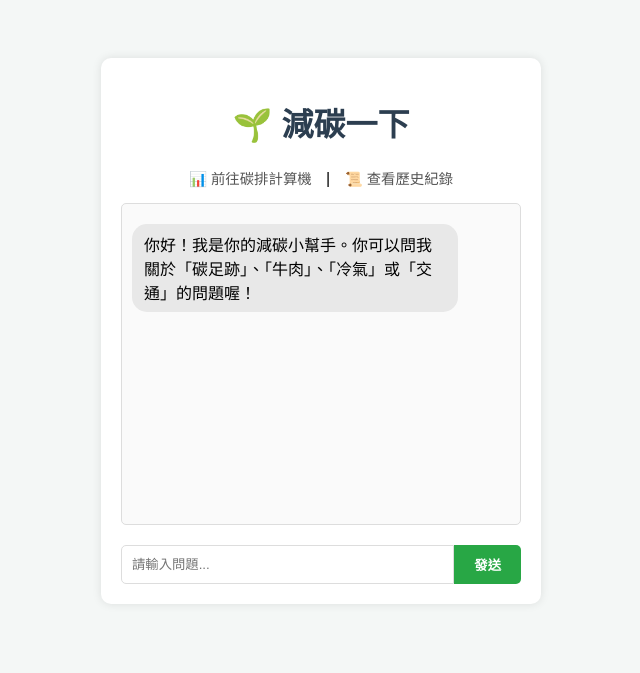
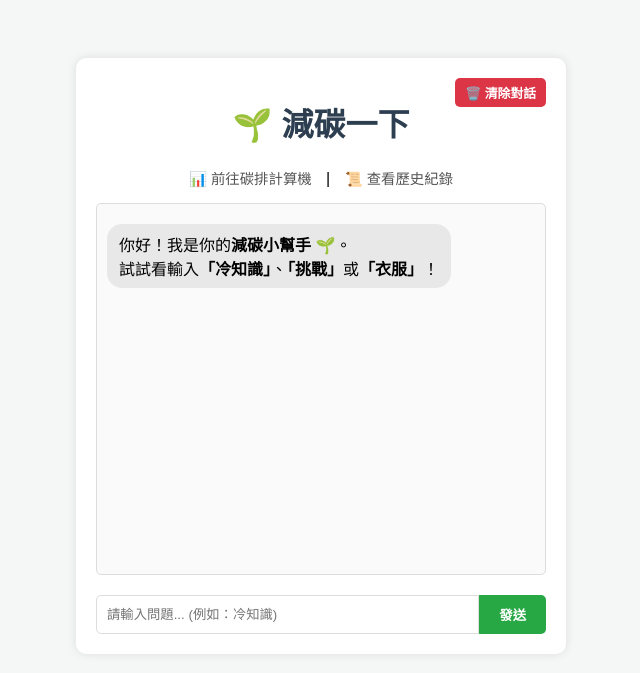
Before and after one commit to Ray9111/Friday-work, a Flask app: page / in a window 1280 px wide. Shown: the top 673 px of the page, without its empty margins (319-959 px from the left). Run offline with Flask 3, Linux system fonts and the light colour scheme.

Commit message:
Add files via upload

```diff
--- a/Friday-work-main/CarbonProject/app.py
+++ b/Friday-work-main/CarbonProject/app.py
@@ -20,15 +20,95 @@ class Record(db.Model):
     transport = db.Column(db.Float)
     total_co2 = db.Column(db.Float)
 
-# === 3. 知識庫與設定 ===
+# === 3. 終極版知識庫 (新增冷知識、挑戰、更多生活議題) ===
 KNOWLEDGE_BASE = {
-    "碳足跡": "碳足跡是指一個活動或產品在其生命週期中，直接或間接產生的溫室氣體排放量。",
-    "牛肉": "牛肉的碳排放量非常高（每公斤約 60 kgCO2e）。建議多選擇雞肉或植物性飲食。",
-    "冷氣": "建議設定在 26-28 度並搭配電扇，每調高 1 度可省電 6%。",
-    "交通": "建議多搭乘捷運、公車，或騎乘 YouBike。",
-    "你好": "你好！我是你的減碳小幫手。你可以問我關於『碳足跡』的問題喔！"
+    # --- 核心觀念 ---
+    "碳足跡": [
+        "👣 <b>碳足跡</b>就是我們在地球上留下的「汙染腳印」。腳印越小，對地球越好！",
+        "你知道嗎？連發送 Email、看 Netflix 都有碳足跡喔！不過了解它是減碳的第一步。",
+        "碳足跡計算了產品從原料、製造、運送到廢棄的所有溫室氣體排放。"
+    ],
+    "SDG": [
+        "🌍 <b>SDG 13 氣候行動</b>：這是聯合國為了因應氣候變遷所訂下的目標。",
+        "SDGs 第 13 項告訴我們要完備減緩調適行動，這也是我們這個網站的設計初衷喔！"
+    ],
+
+    # --- 飲食與浪費 ---
+    "牛肉": [
+        "🥩 <b>少吃牛救地球！</b>生產一公斤牛肉的碳排量，是雞肉的近 10 倍！",
+        "牛是反芻動物，打嗝排放的甲烷是強效溫室氣體。建議每週選一天當「無肉日」。"
+    ],
+    "剩食": [
+        "🍱 <b>吃光光最環保！</b>全球有 1/3 的食物被浪費，這些食物腐爛後會產生大量甲烷。",
+        "吃多少點多少，減少廚餘就是最簡單的減碳行動！"
+    ],
+    "水": [
+        "💧 <b>有水當思無水之苦。</b>處理自來水需要消耗大量電力，所以節水就是節能！",
+        "洗澡改用淋浴代替泡澡，每次可以省下約 50 公升的水喔！"
+    ],
+
+    # --- 能源與數位 ---
+    "冷氣": [
+        "❄️ <b>冷氣省電秘訣：</b>設定 26-28 度 + 電扇，省電又涼快！",
+        "濾網太髒會讓冷氣多耗電 10%，記得兩週洗一次濾網喔！"
+    ],
+    "手機": [
+        "📱 <b>數位碳足跡：</b>滑手機也會排碳！因為數據中心的伺服器 24 小時都在吃電。",
+        "建議調低螢幕亮度、關閉不用的後台程式，延長手機壽命也是減碳的一種。"
+    ],
+    "電腦": [
+        "💻 電腦不用時記得關機，待機模式其實還是在偷偷耗電喔！",
+        "把螢幕亮度調低一點，不僅護眼還能省電減碳。"
+    ],
+
+    # --- 生活與時尚 ---
+    "衣服": [
+        "👕 <b>快時尚的代價：</b>時尚產業的碳排量佔全球 10%！建議多買耐穿的衣服，或選擇二手衣。",
+        "一件棉T恤的製作需要 2700 公升的水（夠一個人喝 2.5 年），請珍惜每一件衣服。"
+    ],
+    "回收": [
+        "♻️ <b>鋁罐回收超讚！</b>回收再製鋁罐所需的能量，只有開採新礦的 5%！",
+        "紙容器（如便當盒）要先沖洗乾淨再回收，不然會汙染其他紙類喔。"
+    ],
+    "交通": [
+        "🚌 <b>多搭大眾運輸！</b>捷運和公車的平均碳排遠低於自己開車。",
+        "如果是短程移動，騎 <b>YouBike</b> 或走路是零碳排的最佳選擇！"
+    ],
+
+    # --- ✨ 新增：趣味互動功能 ---
+    "冷知識": [
+        "🤓 <b>【環保冷知識】</b> 你知道嗎？Google 搜尋一次產生的碳排，大約等於人體體溫產生 0.2 克的 CO2。",
+        "🤓 <b>【環保冷知識】</b> 鯊魚其實是海洋的守護者，牠們維持海洋生態平衡，間接幫助海洋吸收碳排！",
+        "🤓 <b>【環保冷知識】</b> 竹子的吸碳能力是普通樹木的 4 倍！種竹子超環保。",
+        "🤓 <b>【環保冷知識】</b> 發送一封帶附件的 Email，碳排放量約等於開燈 1 小時！"
+    ],
+    "挑戰": [
+        "🔥 <b>【今日減碳挑戰】</b> 試試看今天洗澡時間縮短 2 分鐘！",
+        "🔥 <b>【今日減碳挑戰】</b> 今天午餐試著不拿免洗筷，使用自備餐具。",
+        "🔥 <b>【今日減碳挑戰】</b> 挑戰今天都不喝瓶裝水，只用保溫杯！",
+        "🔥 <b>【今日減碳挑戰】</b> 檢查家裡有沒有沒關的插頭，把它拔掉！"
+    ],
+    "測驗": [
+        "📝 <b>【減碳小測驗】</b> 隨手關燈有幫助嗎？<br>答案：<b>有！</b>積少成多！",
+        "📝 <b>【減碳小測驗】</b> 哪種肉類碳排最高？<br>答案：<b>牛肉</b>。因為牛會排放甲烷。",
+        "📝 <b>【減碳小測驗】</b> 舊衣服直接丟掉好嗎？<br>答案：<b>不好</b>。紡織垃圾很難分解，建議捐贈或改造。"
+    ],
+
+    # --- 基本招呼 ---
+    "你好": [
+        "你好！我是你的<b>減碳小幫手</b> 🌱。<br>試試看輸入<b>「冷知識」</b>、<b>「挑戰」</b>或<b>「衣服」</b>！",
+        "Hi！很高興見到你。今天想來點<b>「冷知識」</b>還是做個<b>「測驗」</b>呢？",
+        "你好呀！讓我們一起為地球降溫吧！💪"
+    ]
 }
-DEFAULT_REPLIES = ["這個問題我還在學習中，要不要問問關於『節能』的方法？", "建議參考環保署資料，或者我們可以聊聊飲食減碳？"]
+
+DEFAULT_REPLIES = [
+    "🤔 這個問題考倒我了... 試試看輸入<b>「冷知識」</b>來聽聽有趣的事？",
+    "我還在學習中。不過你可以輸入<b>「挑戰」</b>來領取今天的環保任務！",
+    "關於這點我不太確定，但你可以問我關於<b>「衣服」</b>或<b>「手機」</b>的環保知識喔！",
+    "您可以試著問我：「什麼是SDG？」或是「吃剩食會怎樣？」"
+]
+
 COEFFICIENTS = {"electricity": 0.495, "scooter": 0.046}
 
 # === 4. 網頁路徑 (Routes) ===
@@ -40,10 +120,8 @@ def index():
 def calculator_page():
     return render_template('calculator.html')
 
-# ⚠️ 這裡就是你原本缺少的「歷史紀錄」路徑
 @app.route('/history')
 def history_page():
-    # 撈出最近 10 筆資料
     records = Record.query.order_by(Record.date.desc()).limit(10).all()
     return render_template('history.html', records=records)
 
@@ -53,14 +131,18 @@ def chat():
     user_msg = request.json.get('message', '')
     reply = ""
     found = False
-    for keyword, answer in KNOWLEDGE_BASE.items():
+
+    # 搜尋關鍵字
+    for keyword, answers in KNOWLEDGE_BASE.items():
         if keyword in user_msg:
-            reply = answer
+            reply = random.choice(answers) # 隨機挑選一句回答
             found = True
             break
+
     if not found:
         reply = random.choice(DEFAULT_REPLIES)
-    time.sleep(0.5)
+
+    time.sleep(0.5) # 模擬思考
     return jsonify({"reply": reply})
 
 @app.route('/api/calculate', methods=['POST'])
@@ -72,7 +154,7 @@ def calculate_carbon():
         total_emission = (elec * COEFFICIENTS['electricity']) + \
                          (transport_km * COEFFICIENTS['scooter'])
 
-        # 儲存到資料庫
+        # 存入資料庫
         new_record = Record(
             electricity=elec,
             transport=transport_km,
@@ -93,5 +175,5 @@ def calculate_carbon():
 
 if __name__ == '__main__':
     with app.app_context():
-        db.create_all() # 確保資料庫檔案建立
+        db.create_all()
     app.run(debug=True, port=5000)
--- a/Friday-work-main/CarbonProject/templates/index.html
+++ b/Friday-work-main/CarbonProject/templates/index.html
@@ -5,26 +5,49 @@
     <meta name="viewport" content="width=device-width, initial-scale=1.0">
     <title>AI 碳排放資訊站</title>
     <style>
-        /* 這裡直接寫 CSS 樣式，解決讀不到檔案的問題 */
+        /* CSS 樣式區域 */
         body { font-family: "Microsoft JhengHei", Arial, sans-serif; background-color: #f4f7f6; display: flex; justify-content: center; padding-top: 50px; }
-        .container { width: 400px; background: white; padding: 20px; border-radius: 10px; box-shadow: 0 0 10px rgba(0,0,0,0.1); }
+        .container { width: 450px; background: white; padding: 20px; border-radius: 10px; box-shadow: 0 0 10px rgba(0,0,0,0.1); position: relative; }
         h1 { text-align: center; color: #2c3e50; }
-        .chat-box { height: 300px; overflow-y: auto; border: 1px solid #ddd; padding: 10px; margin-bottom: 20px; background: #fafafa; border-radius: 5px; }
-        .message { margin: 10px 0; padding: 8px 12px; border-radius: 15px; max-width: 80%; display: inline-block; }
+
+        /* 聊天視窗樣式 */
+        .chat-box { height: 350px; overflow-y: auto; border: 1px solid #ddd; padding: 10px; margin-bottom: 20px; background: #fafafa; border-radius: 5px; }
+        .message { margin: 10px 0; padding: 8px 12px; border-radius: 15px; max-width: 80%; word-wrap: break-word; }
         .user-message { background-color: #dcf8c6; float: right; clear: both; text-align: left; }
         .bot-message { background-color: #e8e8e8; float: left; clear: both; text-align: left; }
+
+        /* 輸入區樣式 */
         .input-area { display: flex; margin-top: 10px; }
         input { flex: 1; padding: 10px; border: 1px solid #ddd; border-radius: 5px 0 0 5px; outline: none; }
         button { padding: 10px 20px; border: none; background-color: #28a745; color: white; cursor: pointer; border-radius: 0 5px 5px 0; font-weight: bold; }
         button:hover { background-color: #218838; }
+
+        /* 導覽連結 */
         .nav-buttons { text-align: center; margin-bottom: 15px; }
         .nav-buttons a { text-decoration: none; color: #555; margin: 0 10px; font-size: 0.9em; }
         .clearfix::after { content: ""; clear: both; display: table; }
+
+        /* 清除按鈕樣式 */
+        .clear-btn {
+            position: absolute;
+            top: 20px;
+            right: 20px;
+            background-color: #dc3545;
+            color: white;
+            border: none;
+            padding: 5px 10px;
+            border-radius: 5px;
+            font-size: 0.8em;
+            cursor: pointer;
+        }
+        .clear-btn:hover { background-color: #c82333; }
     </style>
 </head>
 <body>
 
     <div class="container">
+        <button onclick="clearHistory()" class="clear-btn">🗑️ 清除對話</button>
+
         <header>
             <h1>🌱 減碳一下</h1>
             <div class="nav-buttons">
@@ -34,18 +57,56 @@
         </header>
 
         <div id="chat-box" class="chat-box clearfix">
-            <div class="message bot-message">
-                你好！我是你的減碳小幫手。你可以問我關於「碳足跡」、「牛肉」、「冷氣」或「交通」的問題喔！
             </div>
-        </div>
 
         <div class="input-area">
-            <input type="text" id="user-input" placeholder="請輸入問題...">
+            <input type="text" id="user-input" placeholder="請輸入問題... (例如：冷知識)">
             <button onclick="sendMessage()">發送</button>
         </div>
     </div>
 
     <script>
+        // === 1. 初始化：網頁一打開就執行這裡 ===
+        window.onload = function() {
+            loadChatHistory();
+        };
+
+        // 預設的歡迎訊息
+        const defaultWelcome = `<div class="message bot-message">你好！我是你的<b>減碳小幫手</b> 🌱。<br>試試看輸入<b>「冷知識」</b>、<b>「挑戰」</b>或<b>「衣服」</b>！</div><div class="clearfix"></div>`;
+
+        // 載入歷史紀錄
+        function loadChatHistory() {
+            const chatBox = document.getElementById("chat-box");
+            // 從瀏覽器記憶體 (localStorage) 拿出紀錄
+            const savedHistory = localStorage.getItem("carbon_chat_history");
+
+            if (savedHistory) {
+                // 如果有紀錄，就顯示紀錄
+                chatBox.innerHTML = savedHistory;
+            } else {
+                // 如果是第一次來，顯示預設歡迎詞
+                chatBox.innerHTML = defaultWelcome;
+            }
+            // 捲動到底部
+            chatBox.scrollTop = chatBox.scrollHeight;
+        }
+
+        // 儲存歷史紀錄
+        function saveChatHistory() {
+            const chatBox = document.getElementById("chat-box");
+            // 把整個聊天室的 HTML 存起來
+            localStorage.setItem("carbon_chat_history", chatBox.innerHTML);
+        }
+
+        // 清除歷史紀錄
+        function clearHistory() {
+            if(confirm("確定要清除所有對話紀錄嗎？")) {
+                localStorage.removeItem("carbon_chat_history"); // 刪除記憶
+                document.getElementById("chat-box").innerHTML = defaultWelcome; // 還原預設
+            }
+        }
+
+        // === 2. 發送訊息功能 ===
         async function sendMessage() {
             const inputField = document.getElementById("user-input");
             const chatBox = document.getElementById("chat-box");
@@ -53,12 +114,15 @@
 
             if (message.trim() === "") return;
 
-            // 1. 顯示使用者的訊息
+            // (A) 顯示使用者的訊息
             chatBox.innerHTML += `<div class="message user-message"><strong>我:</strong> ${message}</div><div class="clearfix"></div>`;
-            inputField.value = ""; // 清空輸入框
-            chatBox.scrollTop = chatBox.scrollHeight; // 捲動到底部
+            inputField.value = "";
+            chatBox.scrollTop = chatBox.scrollHeight;
 
-            // 2. 發送給 Flask 後端
+            // 🔥 重點：講完話立刻存檔
+            saveChatHistory();
+
+            // (B) 發送給 Flask 後端
             try {
                 const response = await fetch('/api/chat', {
                     method: 'POST',
@@ -68,7 +132,7 @@
 
                 const data = await response.json();
 
-                // 3. 顯示 AI 的回覆
+                // (C) 顯示 AI 的回覆
                 if (data.reply) {
                     chatBox.innerHTML += `<div class="message bot-message"><strong>AI:</strong> ${data.reply}</div><div class="clearfix"></div>`;
                 } else {
@@ -78,6 +142,10 @@
                 console.error("Error:", error);
                 chatBox.innerHTML += `<div class="message bot-message" style="color:red">連線失敗</div><div class="clearfix"></div>`;
             }
+
+            // 🔥 重點：AI 回完話也要立刻存檔
+            saveChatHistory();
+
             // 再次捲動到底部
             chatBox.scrollTop = chatBox.scrollHeight;
         }
```
Also changed, not shown: Friday-work-main/instance/carbon.db.
